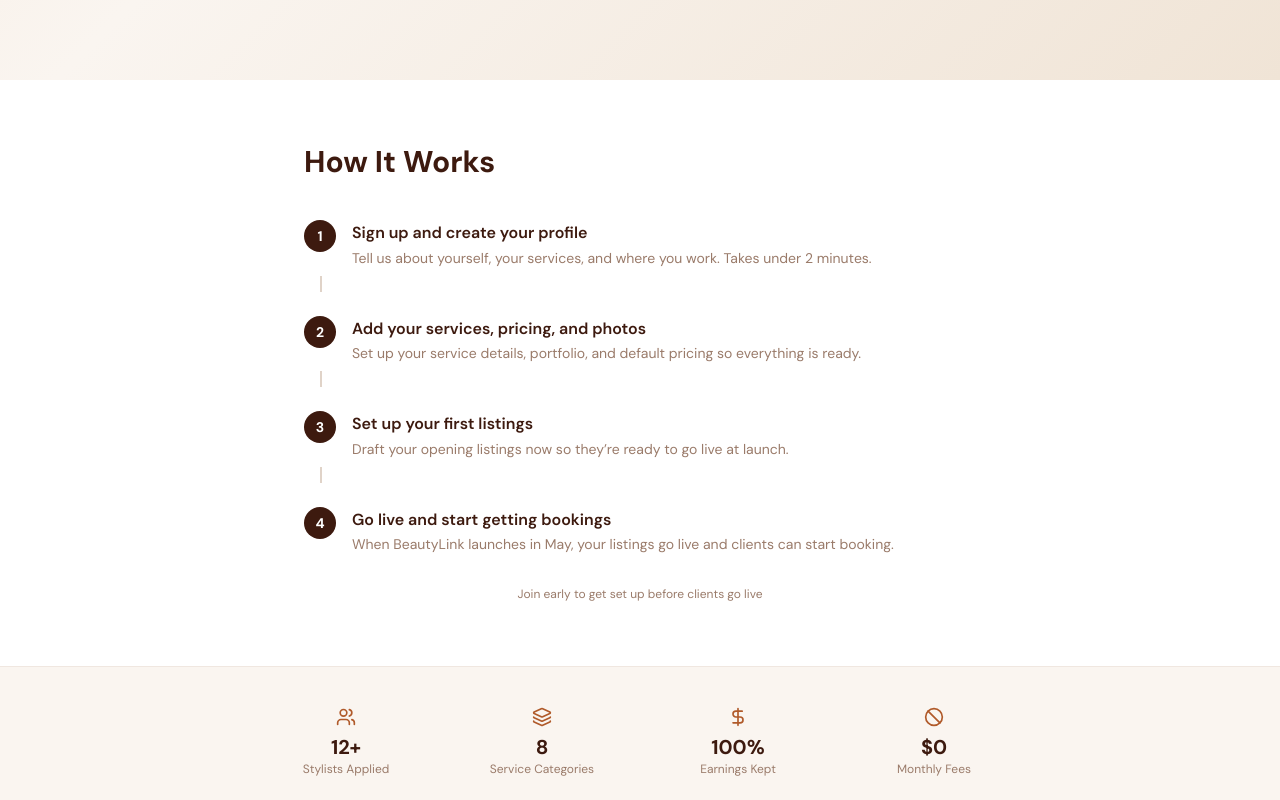
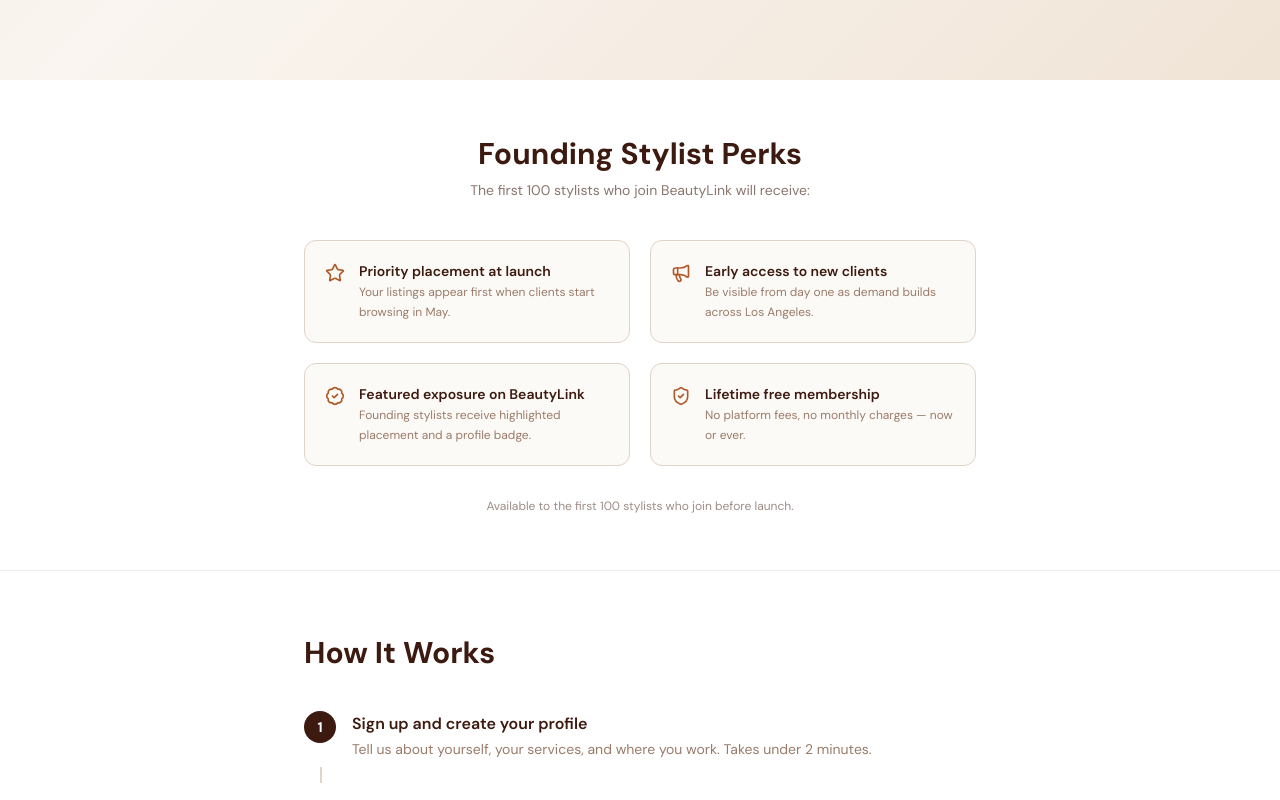
Before and after one commit to 9drix9/beauty-link, a Next.js app: page /pro/join in a window 1280 px wide. Shown: the part 940-1740 px from the top of the page. Built offline with nearby package versions, Linux system fonts and the light colour scheme; no server answers; the database is empty; a web font is replaced by a local one.

Commit message:
founding stylist page
update

```diff
--- a/src/app/pro/join/page.tsx
+++ b/src/app/pro/join/page.tsx
@@ -11,6 +11,10 @@
   Scissors,
   GraduationCap,
   MapPin,
+  Star,
+  Megaphone,
+  BadgeCheck,
+  ShieldCheck,
 } from "lucide-react";
 import { IS_LAUNCHED } from "@/lib/launch";
 import { MarketingNav } from "@/components/layout/marketing-nav";
@@ -66,7 +70,7 @@
             </Link>
             {!IS_LAUNCHED && (
               <p className="mt-4 text-xs text-body/50">
-                Currently onboarding stylists ahead of our May launch
+                Founding perks available to the first 100 stylists
               </p>
             )}
           </div>
@@ -96,6 +100,58 @@
           </div>
         </div>
       </section>
+
+      {/* Founding Stylist Perks (pre-launch only) */}
+      {!IS_LAUNCHED && (
+        <section className="py-14 px-4 bg-white border-b border-border/40">
+          <div className="max-w-2xl mx-auto text-center">
+            <h2 className="text-2xl md:text-3xl font-bold text-dark mb-2">
+              Founding Stylist Perks
+            </h2>
+            <p className="text-sm text-body/60 mb-10">
+              The first 100 stylists who join BeautyLink will receive:
+            </p>
+            <div className="grid grid-cols-1 sm:grid-cols-2 gap-5 text-left">
+              {[
+                {
+                  icon: Star,
+                  title: "Priority placement at launch",
+                  body: "Your listings appear first when clients start browsing in May.",
+                },
+                {
+                  icon: Megaphone,
+                  title: "Early access to new clients",
+                  body: "Be visible from day one as demand builds across Los Angeles.",
+                },
+                {
+                  icon: BadgeCheck,
+                  title: "Featured exposure on BeautyLink",
+                  body: "Founding stylists receive highlighted placement and a profile badge.",
+                },
+                {
+                  icon: ShieldCheck,
+                  title: "Lifetime free membership",
+                  body: "No platform fees, no monthly charges — now or ever.",
+                },
+              ].map((perk) => (
+                <div
+                  key={perk.title}
+                  className="flex gap-3.5 rounded-xl border border-border bg-background/50 p-5"
+                >
+                  <perk.icon className="h-5 w-5 text-accent shrink-0 mt-0.5" aria-hidden="true" />
+                  <div>
+                    <p className="font-semibold text-dark text-sm">{perk.title}</p>
+                    <p className="text-xs text-muted mt-0.5 leading-relaxed">{perk.body}</p>
+                  </div>
+                </div>
+              ))}
+            </div>
+            <p className="mt-8 text-xs text-body/50">
+              Available to the first 100 stylists who join before launch.
+            </p>
+          </div>
+        </section>
+      )}
 
       {/* How it works */}
       <section className="py-16 px-4 bg-white">
@@ -145,7 +201,7 @@
           {/* Stats row */}
           <div className="grid grid-cols-2 sm:grid-cols-4 gap-4 mb-8">
             {[
-              { value: `${displayCount}+`, label: "Stylists Applied", icon: Users },
+              { value: `${displayCount}+`, label: IS_LAUNCHED ? "Stylists Applied" : "Founding Stylists Applied", icon: Users },
               { value: "8", label: "Service Categories", icon: Layers },
               { value: "100%", label: "Earnings Kept", icon: DollarSign },
               { value: "$0", label: "Monthly Fees", icon: Ban },
@@ -206,10 +262,14 @@
         <div className="max-w-3xl mx-auto">
           <div className="text-center mb-8">
             <h2 className="text-2xl font-bold text-dark mb-2">
-              Stylists across Los Angeles are signing up
+              {IS_LAUNCHED
+                ? "Stylists across Los Angeles are signing up"
+                : "Onboarding the first 100 founding stylists"}
             </h2>
             <p className="text-sm text-muted">
-              Currently serving the Los Angeles area. More locations coming soon.
+              {IS_LAUNCHED
+                ? "Currently serving the Los Angeles area. More locations coming soon."
+                : "Founding stylist spots are limited. Currently serving the Los Angeles area."}
             </p>
           </div>
 
```
